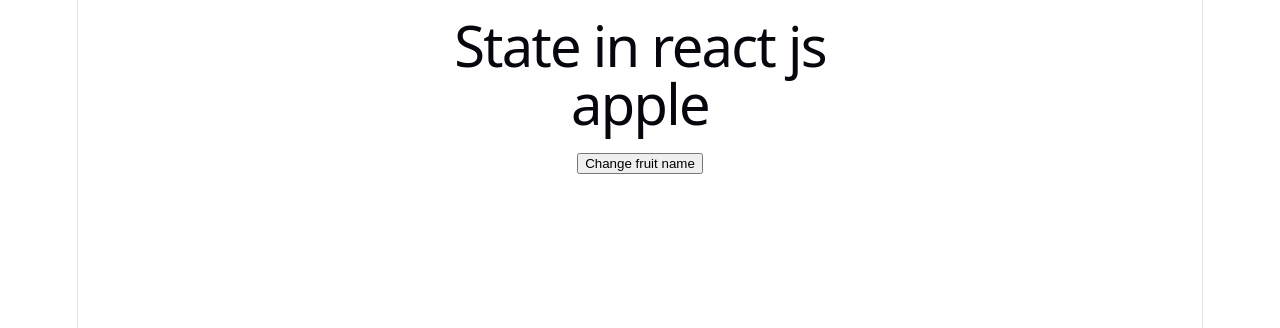
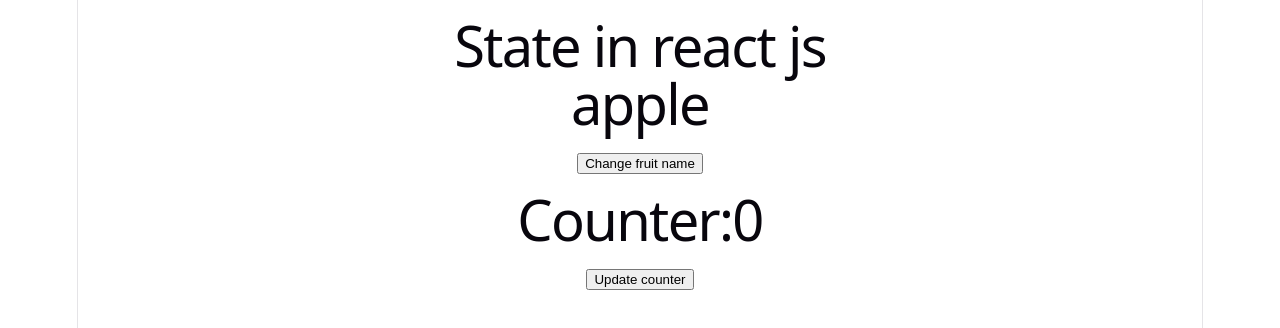
Before and after one commit to codewithnill/reactjs_19_by_code_step_by_step, a React (Vite) app in the folder main/react-blog/: page / in a window 1280 px wide. Shown: the top 328 px of the page. Built offline with nearby package versions, Linux system fonts and the light colour scheme.

Commit message:
state in different component.

```diff
--- a/main/react-blog/src/App.jsx
+++ b/main/react-blog/src/App.jsx
@@ -1,4 +1,5 @@
 import { useState } from "react";
+import Counter from "./Counter";
 
 function App() {
   const [fruit, setFruit] = useState("apple");
@@ -10,6 +11,7 @@ function App() {
       <h1>State in react js</h1>
       <h1>{fruit}</h1>
       <button onClick={handleFruit}>Change fruit name</button>
+      <Counter/>
     </div>
   );
 }
--- /dev/null
+++ b/main/react-blog/src/Counter.jsx
@@ -0,0 +1,14 @@
+import {useState} from "react";
+
+const Counter = ()=> {
+    const [count, setCount] = useState(0);
+
+    return (
+        <div>
+            <h1>Counter:{count}</h1>
+            <button onClick={()=>setCount(count+1)}>Update counter</button>
+        </div>
+    );
+}
+
+export default Counter;
```
